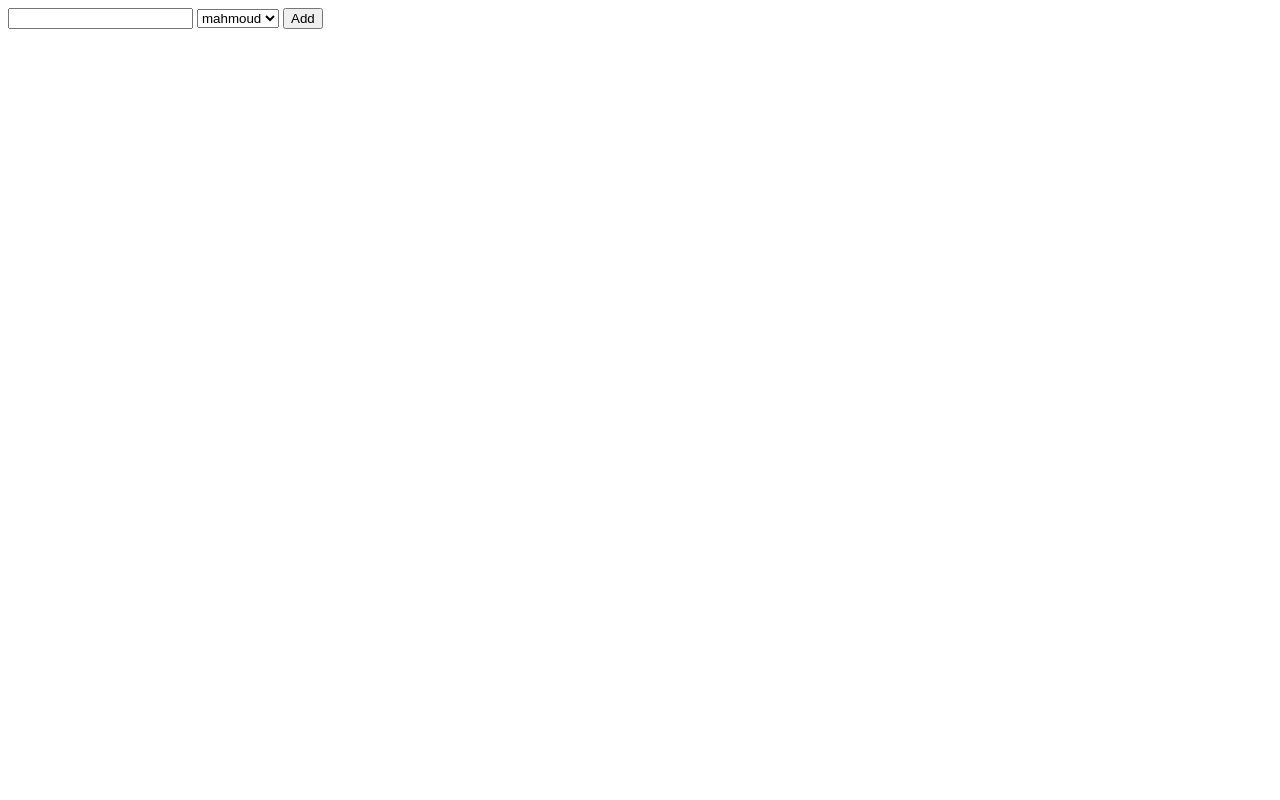
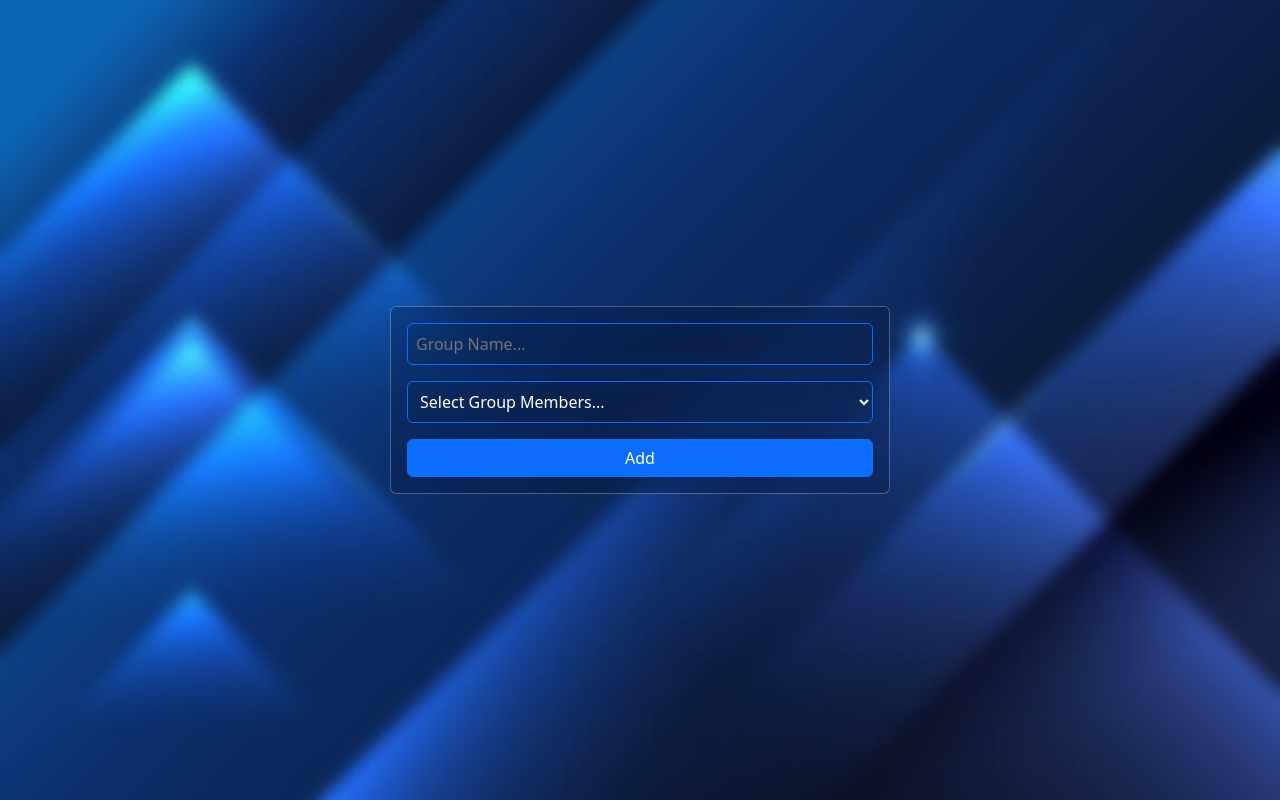
Before and after one commit to YousefGhazal/money-tracker, a plain HTML site: page addnewgroup.html in a window 1280 px wide. Drawn offline with nearby package versions, Linux system fonts and the light colour scheme.

Commit message:
add n........ style

```diff
--- a/addnewgroup.html
+++ b/addnewgroup.html
@@ -1,21 +1,40 @@
 <!DOCTYPE html>
 <html lang="en">
+
 <head>
    <meta charset="UTF-8">
    <meta http-equiv="X-UA-Compatible" content="IE=edge">
    <meta name="viewport" content="width=device-width, initial-scale=1.0">
-   <title>Document</title>
+   <link rel="icon" type="image/x-icon" href="/images/favicon.png">
+   <title>Money Tracker</title>
+   <link rel="stylesheet" href="./style/style.css">
+   <link rel="stylesheet" href="https://pro.fontawesome.com/releases/v5.10.0/css/all.css"
+      integrity="sha384-AYmEC3Yw5cVb3ZcuHtOA93w35dYTsvhLPVnYs9eStHfGJvOvKxVfELGroGkvsg+p" crossOrigin="anonymous" />
+   <link href="https://cdn.jsdelivr.net/npm/bootstrap@5.2.0-beta1/dist/css/bootstrap.min.css" rel="stylesheet"
+      integrity="sha384-0evHe/X+R7YkIZDRvuzKMRqM+OrBnVFBL6DOitfPri4tjfHxaWutUpFmBp4vmVor" crossOrigin="anonymous" />
+      <style>
+         button,input,select{
+            outline: none;
+            color: white;
+         }
+      </style>
 </head>
-<body>
-   <form action="">
-      <input type="text" name="" id="">
-   <select name="" id="">
-      <option value="">mahmoud</option>
-      <option value="">ahmed</option>
-      <option value="">yossef</option>
-      <option value="">hamada</option>
-   </select>
-   <input type="submit" value="Add">
+
+<body class="index vh-100 vw-100 d-flex justify-content-center align-items-center">
+   <form action="" class="add-trans ourblur d-flex flex-column gap-3 p-3 rounded-2 bord">
+      <input type="text" name="" id="" placeholder="Group Name..." class="rounded p-2 bg-transparent border border-primary ourblur">
+      <select name="" id="" class="rounded p-2 bg-transparent border border-primary ourblur">
+         <option value="">Select Group Members...</option>
+         <option value="">mahmoud</option>
+         <option value="">ahmed</option>
+         <option value="">yossef</option>
+         <option value="">hamada</option>
+      </select>
+      <input type="submit" class="btn btn-primary" value="Add">
    </form>
+   <script src="https://cdn.jsdelivr.net/npm/bootstrap@5.2.0-beta1/dist/js/bootstrap.bundle.min.js"
+      integrity="sha384-pprn3073KE6tl6bjs2QrFaJGz5/SUsLqktiwsUTF55Jfv3qYSDhgCecCxMW52nD2"
+      crossOrigin="anonymous"></script>
 </body>
+
 </html>
--- a/style/style.scss
+++ b/style/style.scss
@@ -248,3 +248,7 @@ aside {
   display: none;
 
 }
+.add-trans{
+  width: 90%;
+  max-width: 500px;
+}
```
Also changed, not shown: style/style.css, 1 other file.
